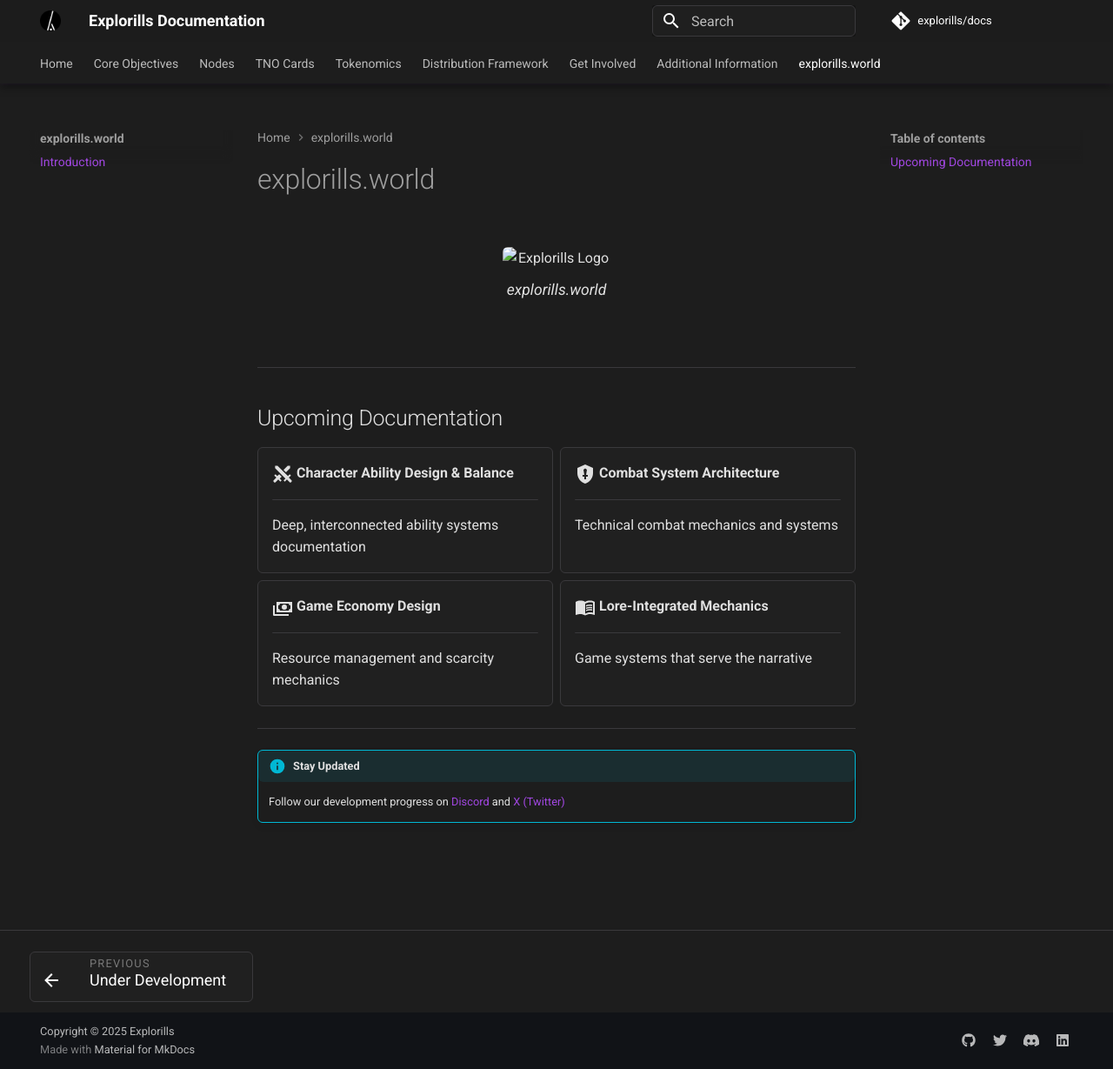
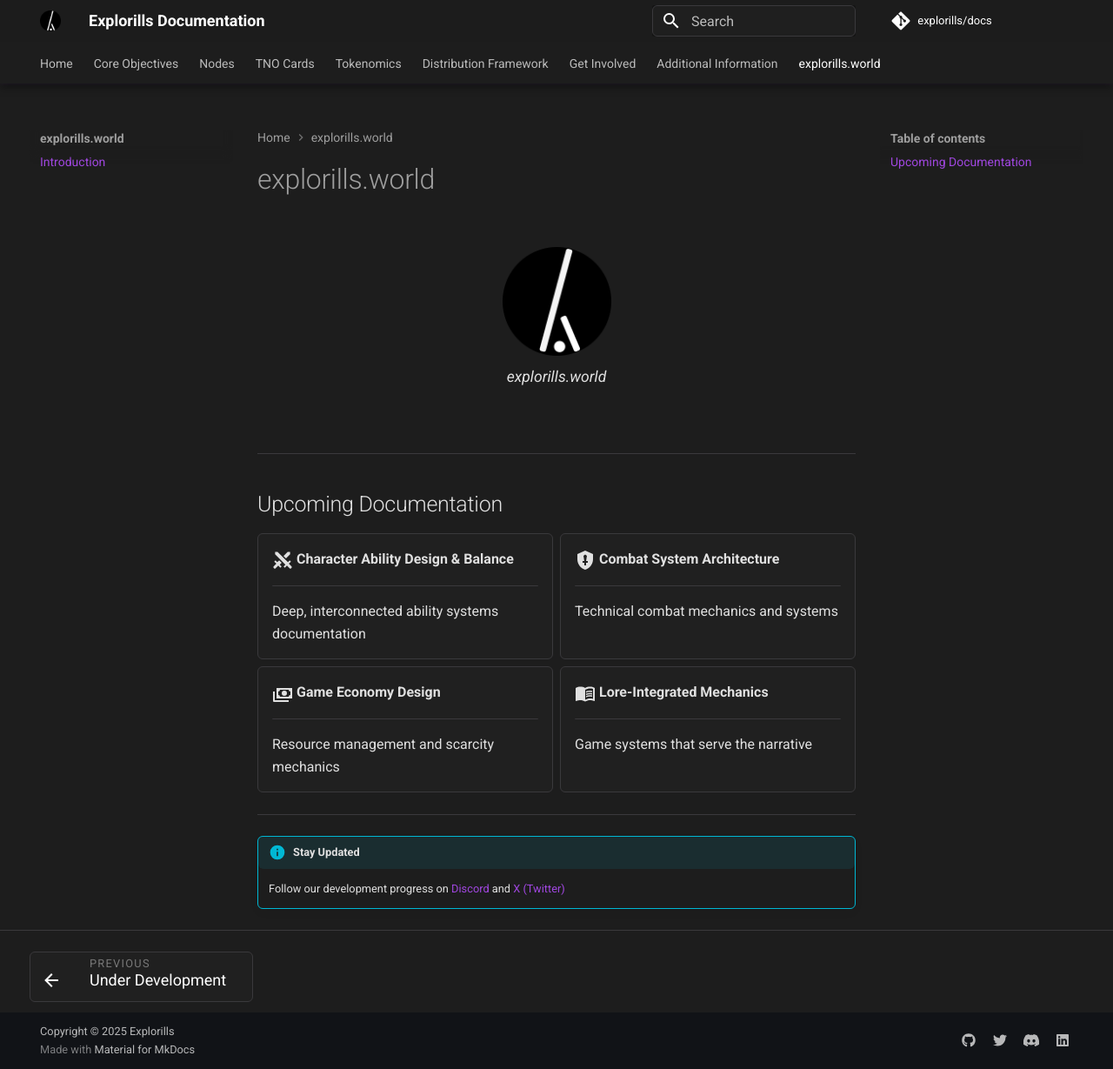
Before and after one commit to explorills/docs, an MkDocs documentation site: the page built from docs/explorills-world/introduction.md, in a window 1280 px wide and 1229 px high. Shown: the whole window at 87% size. Built offline with MkDocs 1.6.1 and Material for MkDocs 9.7.7, drawn with Linux system fonts in a browser that asks for light colours; comment, search, counter and statistics services are not loaded.

Commit message:
Fix logo path in explorills-world introduction page

```diff
--- a/docs/explorills-world/introduction.md
+++ b/docs/explorills-world/introduction.md
@@ -2,7 +2,7 @@
 
 <div style="text-align: center; margin: 40px 0;">
   <figure style="display: inline-block;">
-    <img src="../assets/images/logo.png" alt="Explorills Logo" width="125" />
+    <img src="../../assets/images/logo.png" alt="Explorills Logo" width="125" />
     <figcaption style="margin-top: 10px; font-size: 1.1em; font-weight: 400;">explorills.world</figcaption>
   </figure>
 </div>
```
